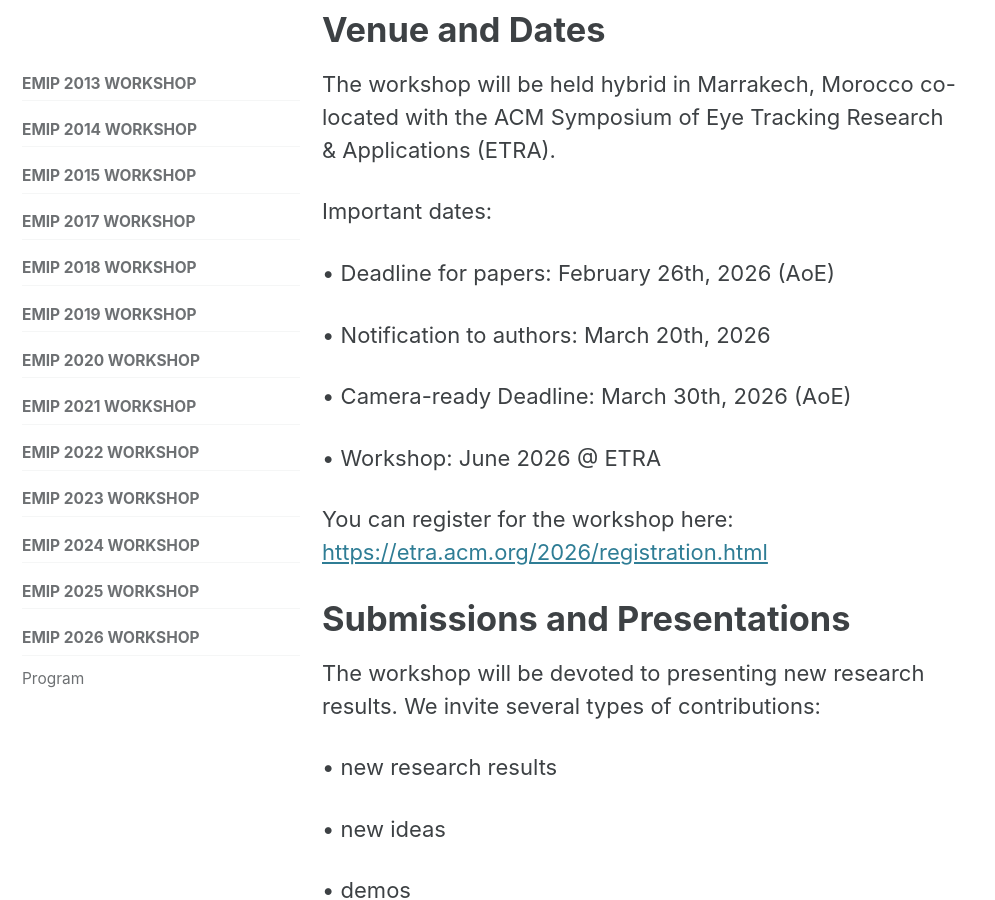
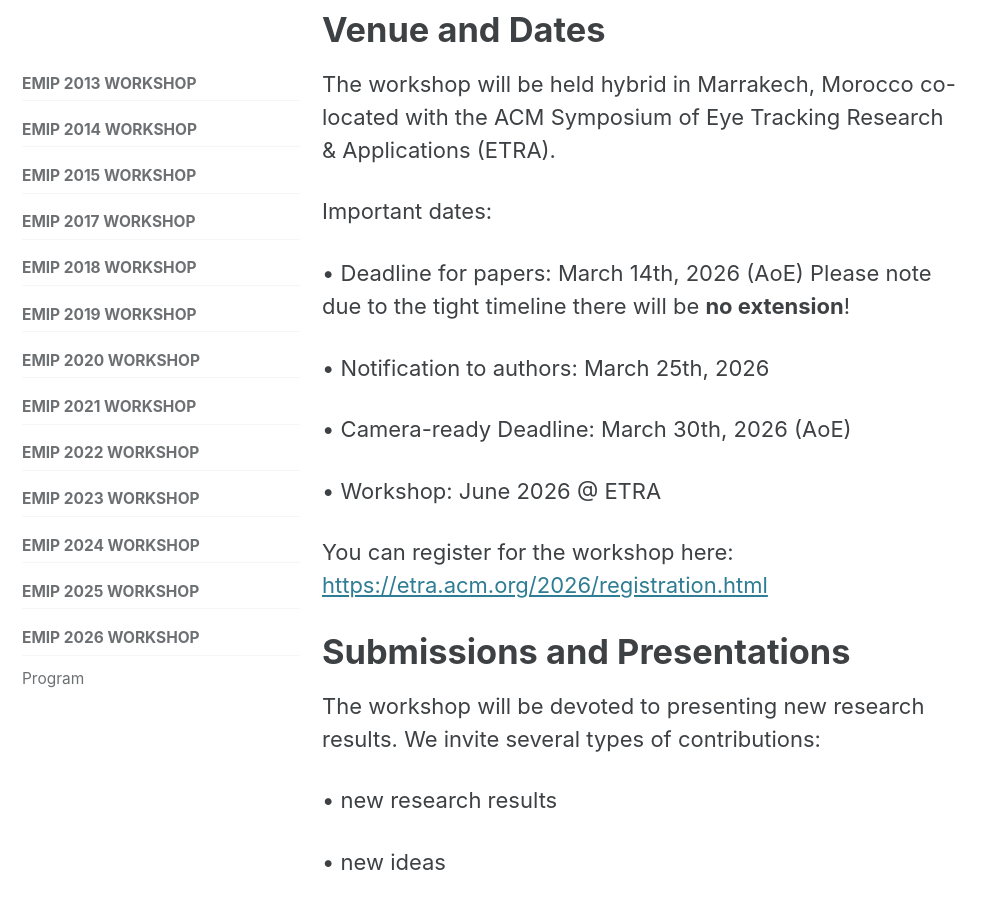
Before and after one commit to EMIPws/emipws.github.io, a Jekyll site: the page built from pages/workshop/emip-2026.md, in a window 1280 px wide and 900 px high, scrolled down 2707 px. Shown: the whole window, without its empty margins (0-995 px from the left). Built offline with Jekyll 4.4.1, drawn with Linux system fonts in a browser that asks for light colours; cached includes are drawn as plain includes.

Commit message:
Revise deadlines for EMIP 2026 workshop
Updated important dates for the EMIP 2026 workshop.

```diff
--- a/pages/workshop/emip-2026.md
+++ b/pages/workshop/emip-2026.md
@@ -52,9 +52,10 @@ The workshop will be held hybrid in Marrakech, Morocco co-located with the ACM S
 
 Important dates:
 
-• Deadline for papers: February 26th, 2026 (AoE)
+• Deadline for papers: March 14th, 2026 (AoE)
+Please note due to the tight timeline there will be **no extension**!
 
-• Notification to authors: March 20th, 2026
+• Notification to authors: March 25th, 2026
 
 • Camera-ready Deadline: March 30th, 2026 (AoE)
 
```
